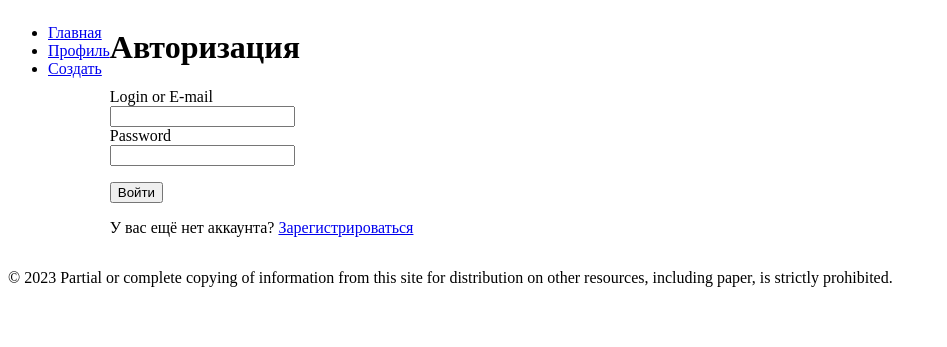
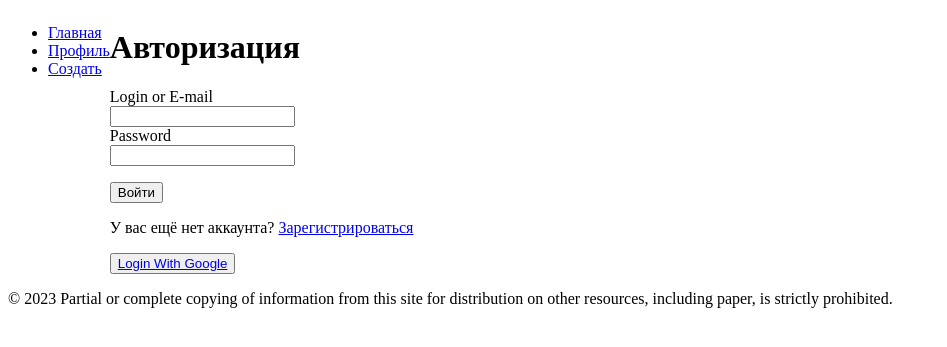
Before and after one commit to Kagaru1212/Plagigram, a Django app: page /plagigram/login/ in a window 1280 px wide. Shown: the top 347 px of the page, without its empty margins (0-947 px from the left). Run offline with Django 4.2, Linux system fonts and the light colour scheme; some libraries are stand-ins or nearby versions.

Commit message:
commit01

```diff
--- a/app/plagigram/urls.py
+++ b/app/plagigram/urls.py
@@ -24,6 +24,7 @@ urlpatterns = [
     path('admin/', admin.site.urls),
     path('plagigram/', include('insta.urls')),
     path('plagigram/', include('users.urls', namespace='users')),
+    path('social-auth/', include('social_django.urls', namespace='social'))
 ]
 
 if settings.DEBUG:
--- a/app/requirements.txt
+++ b/app/requirements.txt
@@ -7,3 +7,4 @@ psycopg2==2.9.9
 Pillow==10.1.0
 gunicorn==21.2.0
 cloudinary==1.38.0
+social-auth-app-django==5.4.0
--- a/app/users/templates/users/login.html
+++ b/app/users/templates/users/login.html
@@ -23,4 +23,13 @@
     </form>
 
     <p>У вас ещё нет аккаунта? <a href="{% url 'users:register' %}">Зарегистрироваться</a></p>
+
+    <div class="row">
+        <div class="col-md-8 mx-auto social-container my-2 order-md-1">
+            <button class="btn btn-primary mb-2">
+                <a href="{% url 'social:begin' 'google-oauth2' %}">Login With Google</a>
+            </button>
+        </div>
+    </div>
+
 {% endblock %}
```
Also changed, not shown: app/plagigram/settings.py (+8 -3 lines), 3 other files. Lines whose indentation alone changed are shown as unchanged.
